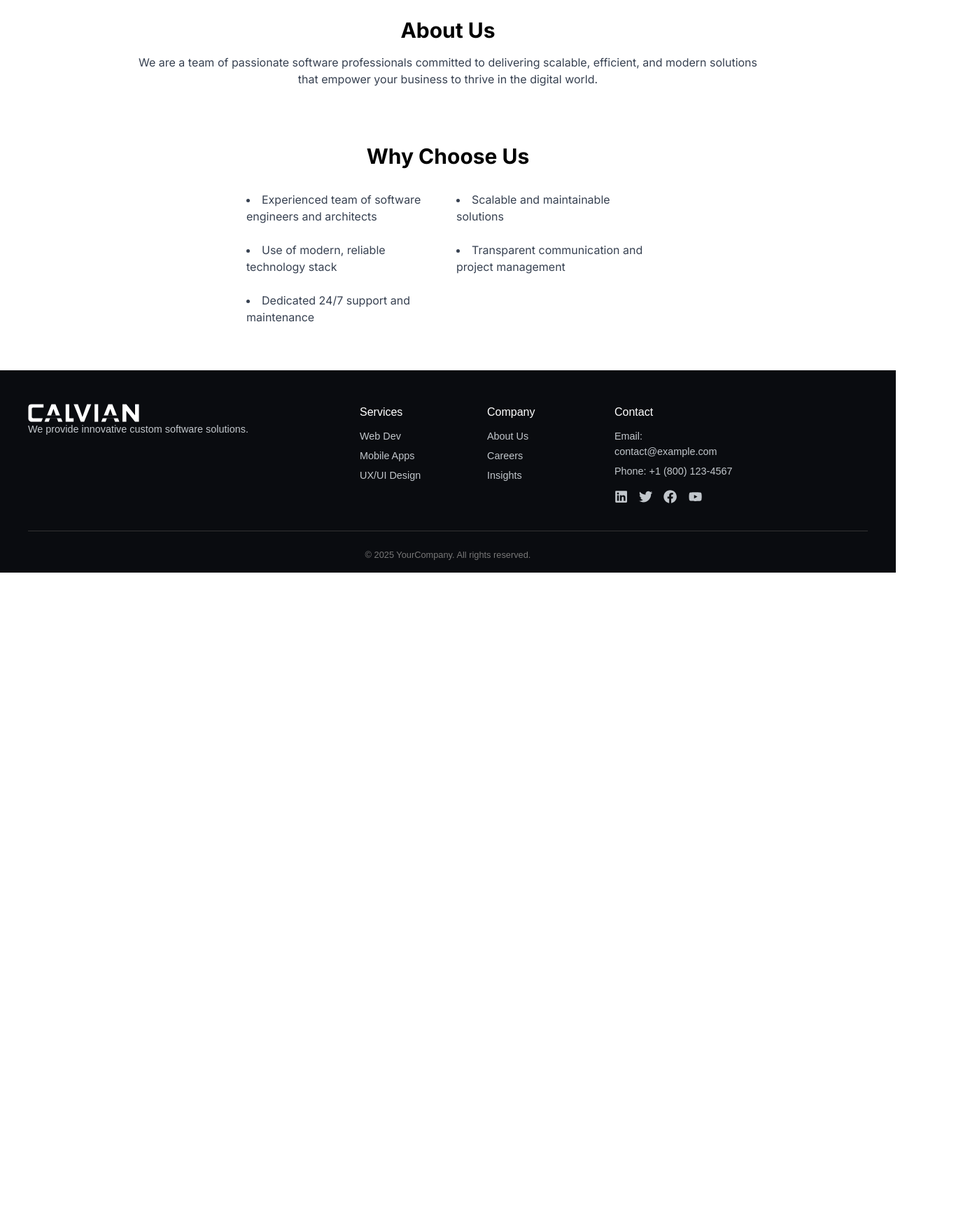
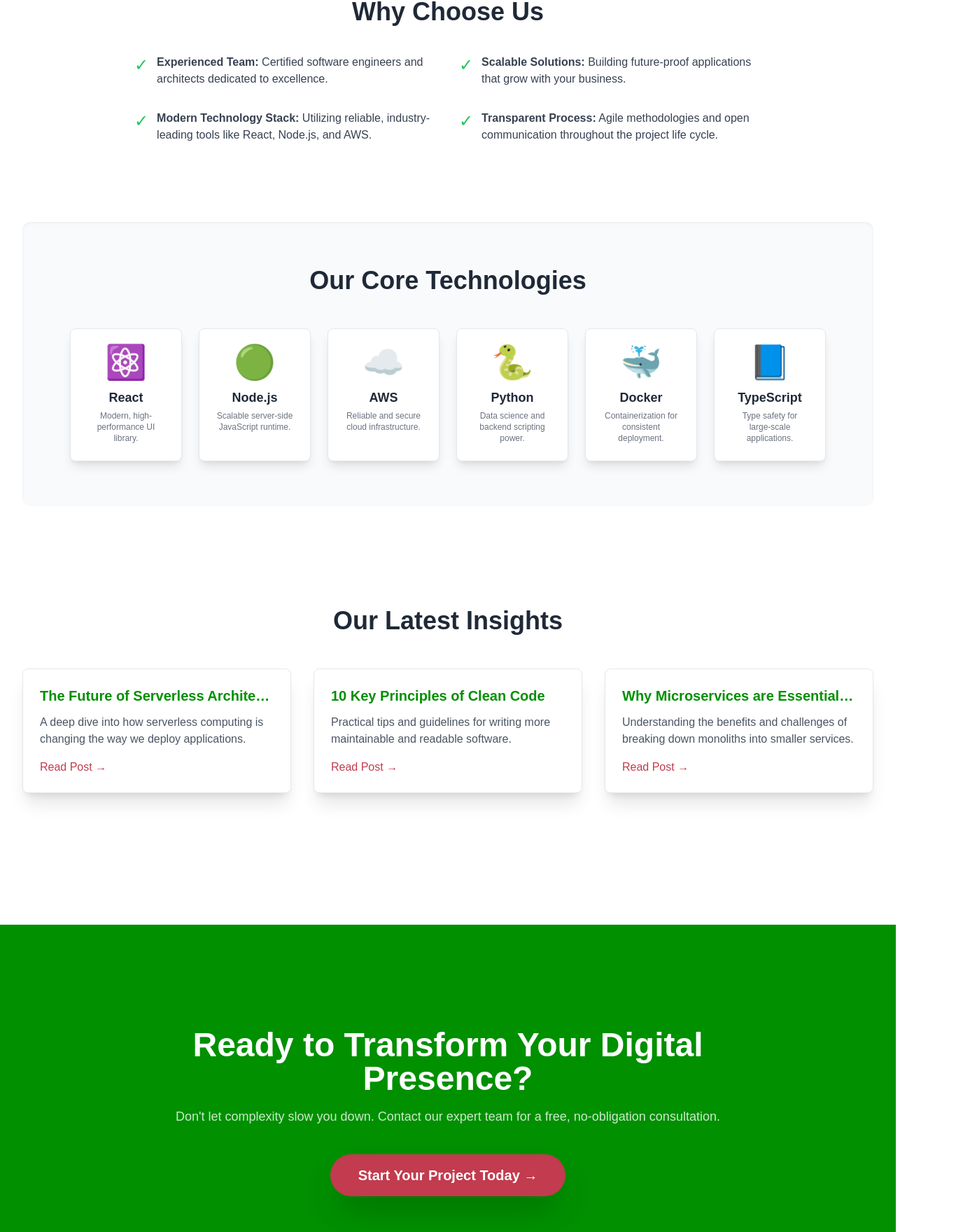
Before and after one commit to calvian-corp/calvian-website, a React (Vite) app: page / in a window 1280 px wide. Shown: the part 935-2695 px from the top of the page at 70% size, 1376 px wide, since content can reach past the window. Before the commit the page ends 1753 px from the top, so only its background shows below. Built offline with nearby package versions, Linux system fonts and the light colour scheme.

Commit message:
Populate homepage content

```diff
--- a/src/App.tsx
+++ b/src/App.tsx
@@ -57,7 +57,7 @@
   return (
     <>
       <Helmet>
-        <title>MyCompany - Software Services</title>
+        <title>Calvian - Software Services</title>
         <meta name="description" content="Professional software services for modern businesses." />
       </Helmet>
 
@@ -69,7 +69,7 @@
 
         {location.pathname === '/' && <div className="absolute inset-0 bg-gray-100 design-chevron z-0" />}
 
-        <main className="flex-grow relative z-10 container mx-auto px-4 py-8">
+        <main className="flex-grow pt-24 relative z-10 container mx-auto px-4 py-8">
           <Suspense fallback={<LoadingSpinner />}>
             <Routes>
               <Route path="/" element={<Home />} />
@@ -81,6 +81,12 @@
             </Routes>
           </Suspense>
         </main>
+
+        {location.pathname === '/' &&
+          <div className="flex justify-center w-full">
+            <div className="bg-primary w-full" style={{height: "550px", margin: "-500px 0 -40px 0", bottom: 0}} />
+          </div>
+        }
 
         <div className="relative pt-8 pb-0 overflow-hidden -mt-0" />
 
--- /dev/null
+++ b/src/components/data/LatestBlogSection.tsx
@@ -0,0 +1,36 @@
+import React from 'react';
+
+interface BlogPost {
+  id: number;
+  title: string;
+  summary: string;
+  link: string;
+}
+
+interface LatestBlogSectionProps {
+  posts: BlogPost[];
+}
+
+const LatestBlogSection: React.FC<LatestBlogSectionProps> = ({ posts }) => {
+  return (
+    <section className="max-w-7xl mx-auto py-16">
+      <h2 className="text-4xl font-extrabold text-gray-800 mb-12 text-center">Our Latest Insights</h2>
+      <div className="grid grid-cols-1 md:grid-cols-3 gap-8">
+        {posts.map((post) => (
+          <div key={post.id} className="p-6 border border-gray-200 rounded-lg shadow-xl hover:shadow-2xl transition-shadow duration-300 bg-white">
+            <h3 className="text-xl font-bold mb-3 text-primary truncate">{post.title}</h3>
+            <p className="text-gray-600 mb-4 line-clamp-3">{post.summary}</p>
+            <a
+              href={post.link}
+              className="text-accent font-medium hover:underline transition-colors duration-200"
+            >
+              Read Post &rarr;
+            </a>
+          </div>
+        ))}
+      </div>
+    </section>
+  );
+};
+
+export default LatestBlogSection;
--- /dev/null
+++ b/src/components/layout/ContactCTA.tsx
@@ -0,0 +1,22 @@
+import React from 'react';
+
+const ContactCTA: React.FC = () => {
+  return (
+    <section className="text-white py-20 text-center -mx-4 sm:-mx-6 md:-mx-12 lg:-mx-20 xl:-mx-32 2xl:-mx-40">
+      <div className="max-w-4xl mx-auto px-4">
+        <h2 className="text-4xl md:text-5xl font-extrabold mb-4">Ready to Transform Your Digital Presence?</h2>
+        <p className="text-lg mb-10 opacity-80">
+          Don't let complexity slow you down. Contact our expert team for a free, no-obligation consultation.
+        </p>
+        <a
+          href="/contact"
+          className="bg-accent text-white font-bold py-4 px-10 rounded-full text-xl shadow-2xl transition-all duration-300 hover:bg-opacity-90 hover:scale-105 inline-block"
+        >
+          Start Your Project Today &rarr;
+        </a>
+      </div>
+    </section>
+  );
+};
+
+export default ContactCTA;
--- a/src/components/layout/Footer.tsx
+++ b/src/components/layout/Footer.tsx
@@ -92,7 +92,7 @@
             <div className="footer-logo">
               {/* Replace with your logo component */}
               <Link to="/" className="footer-logo-link" aria-label="Go to homepage">
-                <img src={logo} alt="MyCompany Logo" className="footer-logo-image" />
+                <img src={logo} alt="Calvian Logo" className="footer-logo-image" />
               </Link>
               <p>We provide innovative custom software solutions.</p>
             </div>
@@ -125,7 +125,7 @@
           </div>
 
           <div className="footer-bottom">
-            © {new Date().getFullYear()} YourCompany. All rights reserved.
+            © {new Date().getFullYear()} Calvian Inc. All rights reserved.
           </div>
         </div>
       </footer>
--- a/src/components/layout/HeroSection.tsx
+++ b/src/components/layout/HeroSection.tsx
@@ -4,10 +4,10 @@
 const HeroSection: React.FC = () => (
   <section className="text-center max-w-3xl mx-auto">
     <h1 className="text-5xl pt-10 font-extrabold text-primary mb-6">
-      Professional Software Services for Your Business
+      Efficient Software Solutions
     </h1>
     <p className="text-lg text-gray-700 mb-8">
-      Programming, system architecture, deployment, testing & more — tailored for your success.
+      Programming, system architecture, deployment, testing & more — tailored for your success
     </p>
     <Link
       to="/contact"
--- a/src/components/layout/Navbar.tsx
+++ b/src/components/layout/Navbar.tsx
@@ -25,7 +25,7 @@
     // Apply the ID and class from App.tsx, and combine with the static base class
     <nav id={id} className={`navbar navbar-base ${className}`}>
       <Link to="/" className="logo-link" aria-label="Go to homepage" style={{ paddingLeft: sideMargins }}>
-        <img src={logo} alt="MyCompany Logo" className="logo-image" />
+        <img src={logo} alt="Calvian Logo" className="logo-image" />
       </Link>
 
       <ul className="nav-list" style={{ marginRight: sideMargins }}>
--- /dev/null
+++ b/src/components/layout/TechStackSection.tsx
@@ -0,0 +1,32 @@
+import React from 'react';
+
+const TechStackSection: React.FC = () => {
+  const technologies = [
+    { name: "React", icon: "⚛️", description: "Modern, high-performance UI library." },
+    { name: "Node.js", icon: "🟢", description: "Scalable server-side JavaScript runtime." },
+    { name: "AWS", icon: "☁️", description: "Reliable and secure cloud infrastructure." },
+    { name: "Python", icon: "🐍", description: "Data science and backend scripting power." },
+    { name: "Docker", icon: "🐳", description: "Containerization for consistent deployment." },
+    { name: "TypeScript", icon: "📘", description: "Type safety for large-scale applications." },
+  ];
+
+  return (
+    <section className="py-16 bg-gray-50 rounded-xl shadow-inner">
+      <h2 className="text-4xl font-extrabold text-gray-800 text-center mb-12">Our Core Technologies</h2>
+      <div className="flex justify-center flex-wrap gap-6 max-w-6xl mx-auto px-4">
+        {technologies.map((tech) => (
+          <div
+            key={tech.name}
+            className="flex flex-col items-center p-6 bg-white border border-gray-200 rounded-lg shadow-lg w-40 transition-all duration-300 hover:shadow-xl hover:border-accent"
+          >
+            <span className="text-5xl mb-3">{tech.icon}</span>
+            <h3 className="font-bold text-lg text-gray-800">{tech.name}</h3>
+            <p className="text-xs text-gray-500 text-center mt-1">{tech.description}</p>
+          </div>
+        ))}
+      </div>
+    </section>
+  );
+};
+
+export default TechStackSection;
--- a/src/index.css
+++ b/src/index.css
@@ -4,6 +4,7 @@
 
 body {
   @apply bg-white text-gray-900 font-sans;
+font-family: Arial, sans-serif;
 }
 
 body::-webkit-scrollbar {
--- a/src/pages/About.tsx
+++ b/src/pages/About.tsx
@@ -4,7 +4,7 @@
   <div className="pt-24 max-w-4xl mx-auto px-4 space-y-8">
     <h1 className="text-5xl font-extrabold text-primary mb-6 text-center">About Us</h1>
     <p className="text-gray-700 text-lg">
-      At MyCompany, we specialize in delivering professional software services tailored to help
+      At Calvian, we specialize in delivering professional software services tailored to help
       businesses thrive in the digital era. Our team comprises experienced developers, architects,
       and testers dedicated to excellence and innovation.
     </p>
--- a/src/pages/Home.tsx
+++ b/src/pages/Home.tsx
@@ -1,36 +1,57 @@
 import React from 'react';
 import HeroSection from '../components/layout/HeroSection';
 import ServicesSection from '../components/layout/ServicesSection';
+import TechStackSection from '../components/layout/TechStackSection';
+import LatestBlogSection from '../components/data/LatestBlogSection';
+import ContactCTA from '../components/layout/ContactCTA';
+
+const DUMMY_BLOG_POSTS = [
+    { id: 1, title: "The Future of Serverless Architecture in 2024", summary: "A deep dive into how serverless computing is changing the way we deploy applications.", link: "/blog/serverless-future" },
+    { id: 2, title: "10 Key Principles of Clean Code", summary: "Practical tips and guidelines for writing more maintainable and readable software.", link: "/blog/clean-code-principles" },
+    { id: 3, title: "Why Microservices are Essential for Scalability", summary: "Understanding the benefits and challenges of breaking down monoliths into smaller services.", link: "/blog/microservices-scalability" },
+];
+
 
 const Home: React.FC = () => {
   return (
-    <div className="pt-24 max-w-7xl mx-auto px-4 space-y-20">
+    <div className="pt-12 max-w-7xl mx-auto px-4 space-y-20">
+
       <HeroSection />
 
-      <div style={{padding: "20px 0"}} />
+      <div style={{ padding: "20px 0" }} />
 
       <ServicesSection />
 
-      {/* About Snippet */}
-      <section className="max-w-4xl mx-auto text-center">
-        <h2 className="text-3xl font-bold text-secondary mb-4">About Us</h2>
-        <p className="text-gray-700">
-          We are a team of passionate software professionals committed to delivering scalable,
-          efficient, and modern solutions that empower your business to thrive in the digital world.
-        </p>
+      <section className="max-w-5xl mx-auto py-8">
+        <h2 className="text-4xl font-extrabold text-gray-800 mb-10 text-center">Why Choose Us</h2>
+        <ul className="grid grid-cols-1 md:grid-cols-2 gap-8 text-gray-700 max-w-4xl mx-auto">
+          <li className="flex items-start space-x-3">
+            <span className="text-2xl text-green-500">✓</span>
+            <p><strong className="font-semibold">Experienced Team:</strong> Certified software engineers and architects dedicated to excellence.</p>
+          </li>
+          <li className="flex items-start space-x-3">
+            <span className="text-2xl text-green-500">✓</span>
+            <p><strong className="font-semibold">Scalable Solutions:</strong> Building future-proof applications that grow with your business.</p>
+          </li>
+          <li className="flex items-start space-x-3">
+            <span className="text-2xl text-green-500">✓</span>
+            <p><strong className="font-semibold">Modern Technology Stack:</strong> Utilizing reliable, industry-leading tools like React, Node.js, and AWS.</p>
+          </li>
+          <li className="flex items-start space-x-3">
+            <span className="text-2xl text-green-500">✓</span>
+            <p><strong className="font-semibold">Transparent Process:</strong> Agile methodologies and open communication throughout the project life cycle.</p>
+          </li>
+        </ul>
       </section>
 
-      {/* Why Choose Us */}
-      <section className="max-w-5xl mx-auto">
-        <h2 className="text-3xl font-bold text-secondary mb-8 text-center">Why Choose Us</h2>
-        <ul className="grid grid-cols-1 md:grid-cols-2 gap-6 text-gray-700 list-disc list-inside max-w-xl mx-auto">
-          <li>Experienced team of software engineers and architects</li>
-          <li>Scalable and maintainable solutions</li>
-          <li>Use of modern, reliable technology stack</li>
-          <li>Transparent communication and project management</li>
-          <li>Dedicated 24/7 support and maintenance</li>
-        </ul>
-      </section>
+      <TechStackSection />
+
+      <LatestBlogSection posts={DUMMY_BLOG_POSTS} />
+
+      <div className="relative pt-8 pb-0 overflow-hidden" />
+
+      <ContactCTA />
+
     </div>
   );
 };
```
